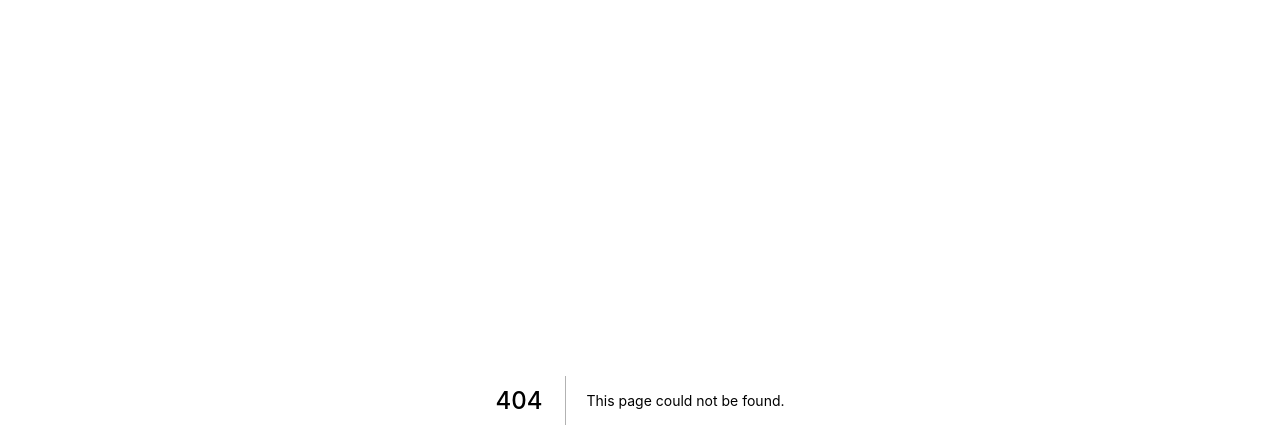
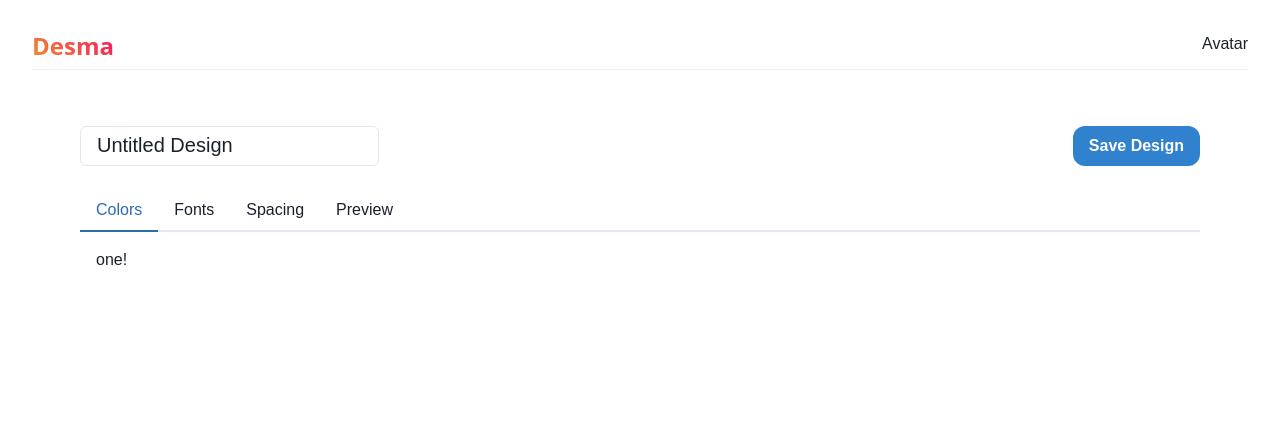
Before and after one commit to PedroEdu6786/desma-v2, a Next.js app: page /designer in a window 1280 px wide. Before the commit this address had no page. Shown: the top 448 px of the page. Built offline with nearby package versions, Linux system fonts and the light colour scheme.

Commit message:
:sparkles: Add tabs of the designer section

```diff
--- /dev/null
+++ b/src/components/designer/DesignerTabs.tsx
@@ -0,0 +1,31 @@
+import { Tabs, TabList, Tab, TabPanels, TabPanel } from '@chakra-ui/react';
+
+const DesignerTabs = () => {
+  return (
+    <Tabs>
+      <TabList>
+        <Tab>Colors</Tab>
+        <Tab>Fonts</Tab>
+        <Tab>Spacing</Tab>
+        <Tab>Preview</Tab>
+      </TabList>
+
+      <TabPanels>
+        <TabPanel>
+          <p>one!</p>
+        </TabPanel>
+        <TabPanel>
+          <p>two!</p>
+        </TabPanel>
+        <TabPanel>
+          <p>three!</p>
+        </TabPanel>
+        <TabPanel>
+          <p>four!</p>
+        </TabPanel>
+      </TabPanels>
+    </Tabs>
+  );
+};
+
+export { DesignerTabs };
--- /dev/null
+++ b/src/pages/designer/index.tsx
@@ -0,0 +1,35 @@
+import { Button, Grid, GridItem, Input } from '@chakra-ui/react';
+import { NextPage } from 'next';
+import { DesignerTabs } from '../../components/designer/DesignerTabs';
+import { Layout } from '../../components/Layout';
+
+const Designer: NextPage = () => {
+  return (
+    <Layout>
+      <Grid
+        p="12"
+        gap={6}
+        gridTemplateAreas={`"name save"
+                            "tabs tabs"`}
+      >
+        <GridItem area="name" justifySelf="start">
+          <Input
+            defaultValue="Untitled Design"
+            placeholder="Untitled Design System"
+            fontSize="xl"
+          />
+        </GridItem>
+
+        <GridItem area="save" justifySelf="end">
+          <Button colorScheme="blue">Save Design</Button>
+        </GridItem>
+
+        <GridItem area="tabs">
+          <DesignerTabs />
+        </GridItem>
+      </Grid>
+    </Layout>
+  );
+};
+
+export default Designer;
```
